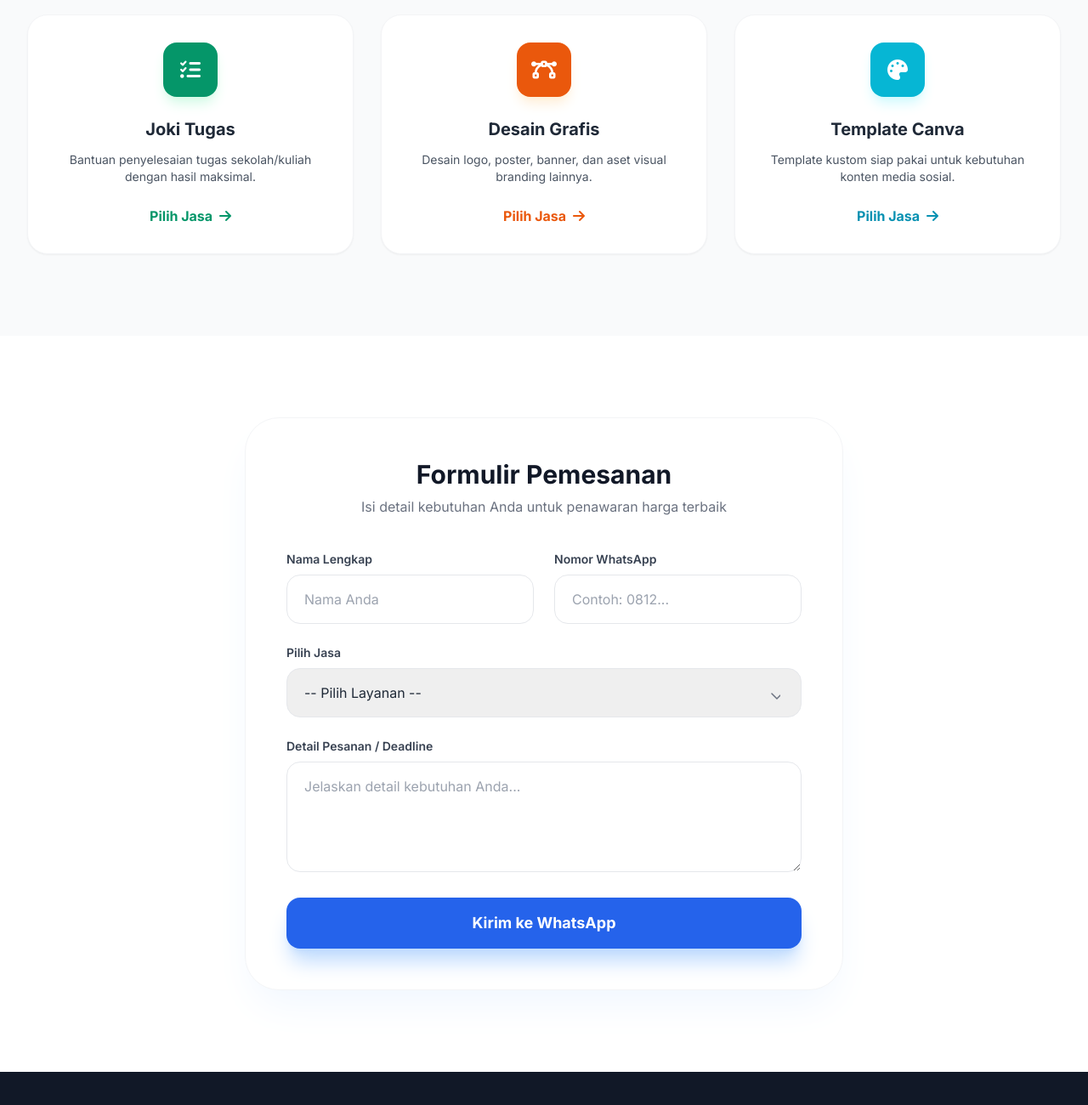
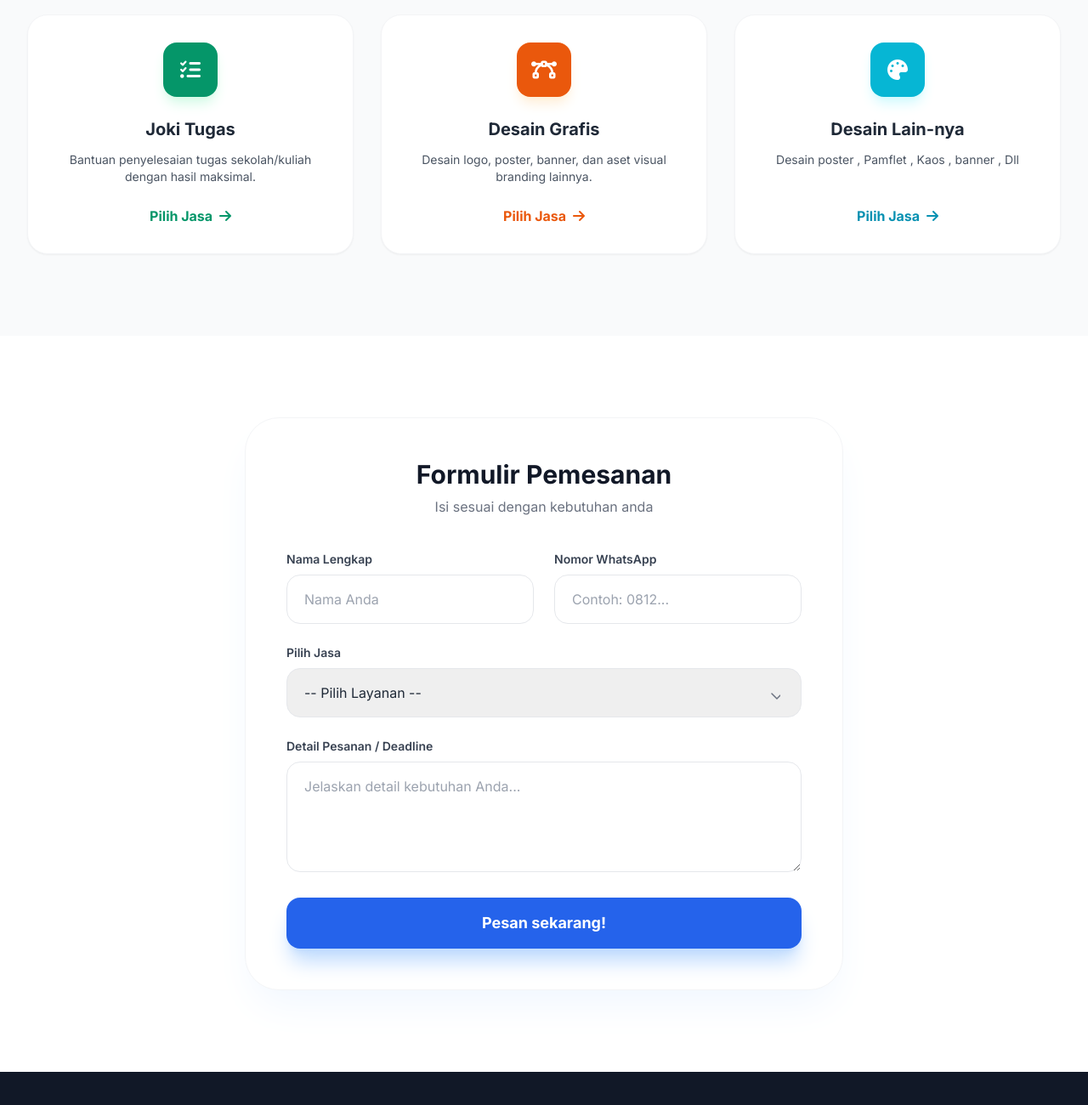
Before and after one commit to Mustofa2719/yanzz-media, a plain HTML site: page index.html in a window 1280 px wide. Shown: the part 1723-3023 px from the top of the page at 85% size. Drawn offline with nearby package versions, Linux system fonts and the light colour scheme.

Commit message:
Update index.html

```diff
--- a/index.html
+++ b/index.html
@@ -198,14 +198,14 @@
                     </button>
                 </div>
 
-                <!-- Template Canva -->
+                <!-- Desain Lainnya -->
                 <div class="service-card p-8 bg-white rounded-3xl border border-gray-100 shadow-sm flex flex-col items-center text-center" data-aos="fade-up" data-aos-delay="600">
                     <div class="w-16 h-16 bg-cyan-500 text-white rounded-2xl flex items-center justify-center text-2xl mb-6 shadow-lg shadow-cyan-100">
                         <i class="fas fa-palette"></i>
                     </div>
-                    <h3 class="text-xl font-bold mb-3">Template Canva</h3>
-                    <p class="text-gray-600 text-sm mb-6">Template kustom siap pakai untuk kebutuhan konten media sosial.</p>
-                    <button onclick="selectService('Template Canva')" class="mt-auto text-cyan-600 font-bold hover:underline group">
+                    <h3 class="text-xl font-bold mb-3">Desain Lain-nya</h3>
+                    <p class="text-gray-600 text-sm mb-6">Desain poster , Pamflet , Kaos , banner , Dll </p>
+                    <button onclick="selectService('Desain Lain-nya')" class="mt-auto text-cyan-600 font-bold hover:underline group">
                         Pilih Jasa <i class="fas fa-arrow-right ml-1 transition-transform group-hover:translate-x-1"></i>
                     </button>
                 </div>
@@ -219,7 +219,7 @@
             <div class="bg-white p-8 md:p-12 rounded-[2.5rem] border border-gray-100 shadow-2xl shadow-blue-50" data-aos="zoom-in">
                 <div class="text-center mb-10">
                     <h2 class="text-3xl font-bold text-gray-900">Formulir Pemesanan</h2>
-                    <p class="text-gray-500 mt-2">Isi detail kebutuhan Anda untuk penawaran harga terbaik</p>
+                    <p class="text-gray-500 mt-2">Isi sesuai dengan kebutuhan anda</p>
                 </div>
 
                 <form id="orderForm" class="space-y-6">
@@ -243,7 +243,7 @@
                             <option value="Pembuatan PPT">Pembuatan PPT (PowerPoint)</option>
                             <option value="Joki Tugas">Joki Tugas</option>
                             <option value="Desain Grafis">Desain Grafis</option>
-                            <option value="Template Canva">Template Canva</option>
+                            <option value="Desain Lain-nya">Desain lain-nya</option>
                         </select>
                     </div>
 
@@ -254,7 +254,7 @@
 
                     <div data-aos="fade-up" data-aos-delay="500">
                         <button type="submit" class="w-full bg-blue-600 text-white py-4 rounded-2xl font-bold text-lg hover:bg-blue-700 transition transform hover:-translate-y-1 shadow-xl shadow-blue-200 active:scale-95">
-                            Kirim ke WhatsApp
+                           Pesan sekarang!
                         </button>
                     </div>
                 </form>
```
